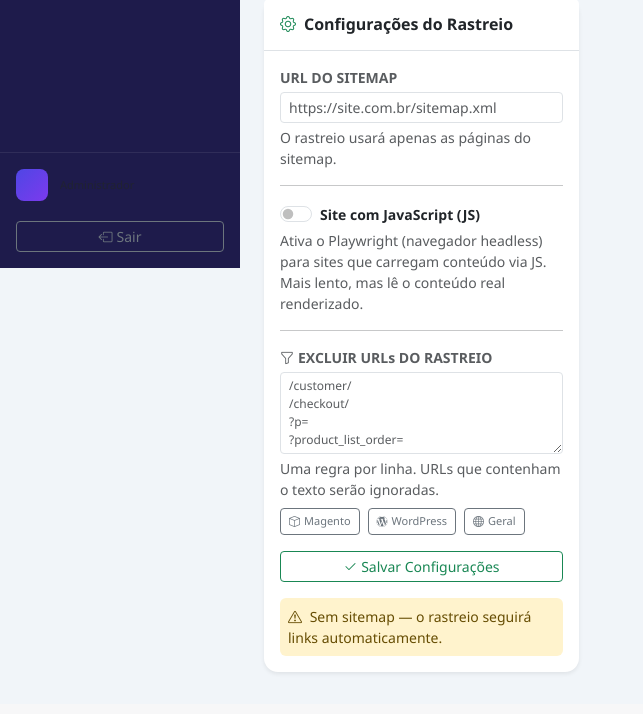
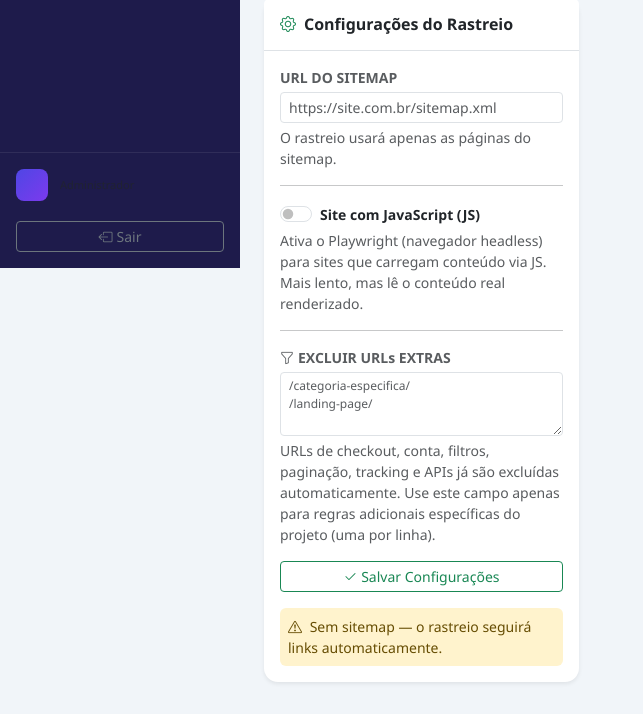
Before and after one commit to AdrianoDevequi/analise-up2goo-ia, a Flask app: template templates/admin/project_detail.html in a window 1280 px wide. Shown: the part 532-1246 px from the top of the page, without its empty margins (0-643 px from the left). Before the commit the page ends 1207 px from the top, so only its background shows below. Run offline with Flask 3, Linux system fonts and the light colour scheme; the template is opened without the code that fills it, so the values that code supplies are empty; some libraries are stand-ins or nearby versions.

Commit message:
Move exclusões Magento/WordPress/gerais para o código
Padrões de exclusão comuns (checkout, conta, filtros, paginação,
tracking, APIs) agora são aplicados automaticamente no código via
_DEFAULT_EXCLUDE, sem precisar configurar nada. O campo no template
agora serve apenas para regras extras específicas do projeto.
Remove botões de preset que não são mais necessários.

https://claude.ai/code/session_019B9TmukJUYzReNzVQy5KFK

```diff
--- a/app.py
+++ b/app.py
@@ -386,11 +386,34 @@ def _db_copy_cached_page(analysis_id, url, cached):
         conn.close()
 
 
+# URLs that are never useful for SEO analysis (common across all platforms)
+_DEFAULT_EXCLUDE = [
+    # Magento
+    '/customer/', '/checkout/', '/catalogsearch/', '/wishlist/',
+    '/review/product/', '/sendfriend/', '/newsletter/', '/catalog/product_compare/',
+    '/multishipping/', '/paypal/', '/persistent/',
+    '?p=', '?product_list_order=', '?product_list_dir=', '?product_list_mode=',
+    '?product_list_limit=', '?price=', '?cat=',
+    '?sid=', '?___store=', '?___from_store=',
+    '/rest/', '/graphql', '/pub/static/', '/ajax/',
+    # WordPress
+    '/tag/', '/author/', '/wp-admin/', '/wp-login', '/wp-json/',
+    '/feed/', '/trackback/', '/xmlrpc',
+    '?replytocom=', '?share=', '?preview=',
+    # General
+    '?utm_', '?gclid=', '?fbclid=',
+    '?sort=', '?order=', '?filter=', '?dir=', '?limit=', '?mode=',
+    '/search', '/login', '/register', '/cart', '/account/',
+    '/api/', '/admin/',
+]
+
+
 def _url_excluded(url, patterns):
     """Check if a URL matches any exclusion pattern (substring match)."""
-    if not patterns:
-        return False
     url_lower = url.lower()
+    for pattern in _DEFAULT_EXCLUDE:
+        if pattern in url_lower:
+            return True
     for pattern in patterns:
         if pattern and pattern in url_lower:
             return True
--- a/templates/admin/project_detail.html
+++ b/templates/admin/project_detail.html
@@ -221,27 +221,14 @@
               <hr class="my-3">
               <div class="mb-3">
                 <label class="small text-muted fw-semibold d-block mb-1">
-                  <i class="bi bi-funnel me-1"></i>EXCLUIR URLs DO RASTREIO
+                  <i class="bi bi-funnel me-1"></i>EXCLUIR URLs EXTRAS
                 </label>
-                <textarea name="exclude_patterns" id="excludePatterns" class="form-control form-control-sm" rows="4"
-                          placeholder="/customer/&#10;/checkout/&#10;?p=&#10;?product_list_order="
+                <textarea name="exclude_patterns" id="excludePatterns" class="form-control form-control-sm" rows="3"
+                          placeholder="/categoria-especifica/&#10;/landing-page/"
                           style="font-size:12px">{{ project.exclude_patterns or '' }}</textarea>
                 <div class="form-text">
-                  Uma regra por linha. URLs que contenham o texto serão ignoradas.
-                </div>
-                <div class="mt-2 d-flex gap-2 flex-wrap">
-                  <button type="button" class="btn btn-outline-secondary btn-sm" style="font-size:11px"
-                          onclick="loadPreset('magento')">
-                    <i class="bi bi-box me-1"></i>Magento
-                  </button>
-                  <button type="button" class="btn btn-outline-secondary btn-sm" style="font-size:11px"
-                          onclick="loadPreset('wordpress')">
-                    <i class="bi bi-wordpress me-1"></i>WordPress
-                  </button>
-                  <button type="button" class="btn btn-outline-secondary btn-sm" style="font-size:11px"
-                          onclick="loadPreset('geral')">
-                    <i class="bi bi-globe me-1"></i>Geral
-                  </button>
+                  URLs de checkout, conta, filtros, paginação, tracking e APIs já são excluídas automaticamente.
+                  Use este campo apenas para regras adicionais específicas do projeto (uma por linha).
                 </div>
               </div>
               <button type="submit" class="btn btn-sm btn-outline-success w-100">
@@ -978,41 +965,6 @@ function copyText(text) {
   });
 }
 
-const PRESETS = {
-  magento: [
-    '/customer/', '/checkout/', '/catalogsearch/', '/wishlist/',
-    '/review/product/', '/sendfriend/', '/newsletter/', '/catalog/product_compare/',
-    '/multishipping/', '/paypal/', '/persistent/',
-    '?p=', '?product_list_order=', '?product_list_dir=', '?product_list_mode=',
-    '?product_list_limit=', '?price=', '?cat=',
-    '?SID=', '?___store=', '?___from_store=',
-    '/rest/', '/graphql', '/pub/', '/ajax/',
-    '?utm_', '?gclid=', '?fbclid='
-  ],
-  wordpress: [
-    '/tag/', '/author/', '?p=', '/page/',
-    '/wp-admin/', '/wp-login', '/wp-json/',
-    '/feed/', '/trackback/', '/xmlrpc',
-    '?replytocom=', '?share=', '?preview=',
-    '?utm_', '?gclid=', '?fbclid='
-  ],
-  geral: [
-    '?utm_', '?gclid=', '?fbclid=',
-    '?p=', '?page=', '?sort=', '?order=', '?filter=',
-    '/search', '/login', '/register', '/cart', '/account',
-    '/api/', '/admin/'
-  ]
-};
-
-function loadPreset(name) {
-  const ta = document.getElementById('excludePatterns');
-  const existing = ta.value.trim();
-  const lines = PRESETS[name] || [];
-  const newLines = lines.filter(l => !existing.includes(l));
-  if (newLines.length === 0) return;
-  ta.value = existing ? existing + '\n' + newLines.join('\n') : newLines.join('\n');
-}
-
 function showAllPages() {
   document.querySelectorAll('.page-card-mobile.d-none').forEach(el => el.classList.remove('d-none'));
   const btn = document.getElementById('showMoreBtn');
```
